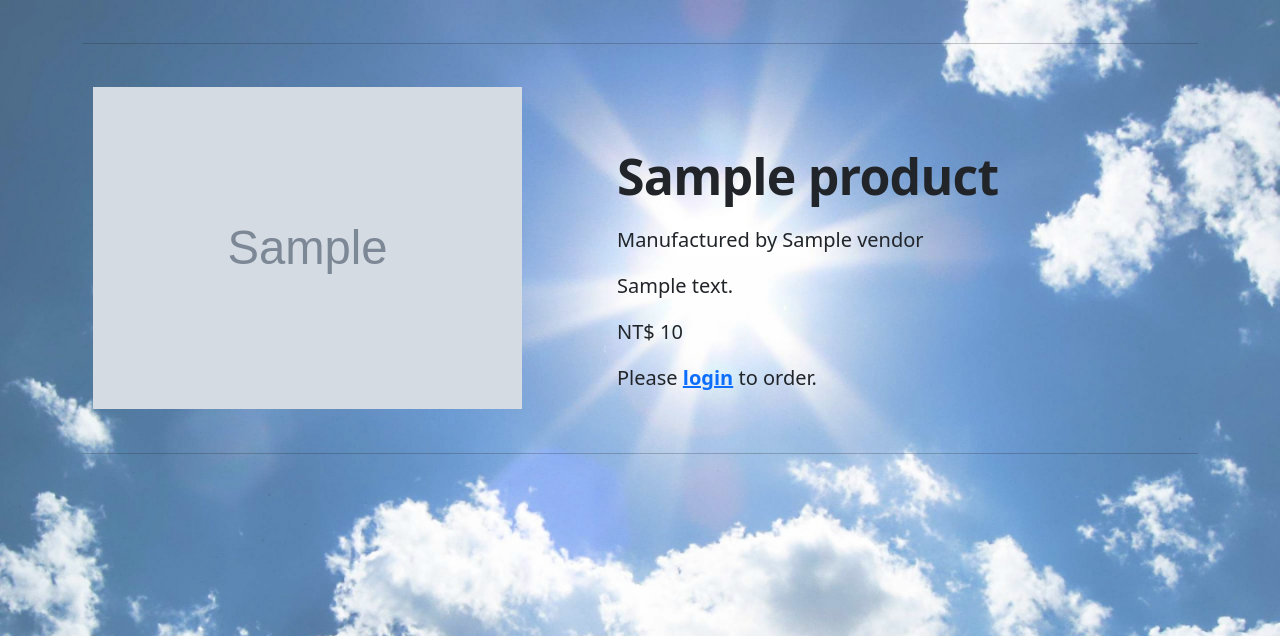
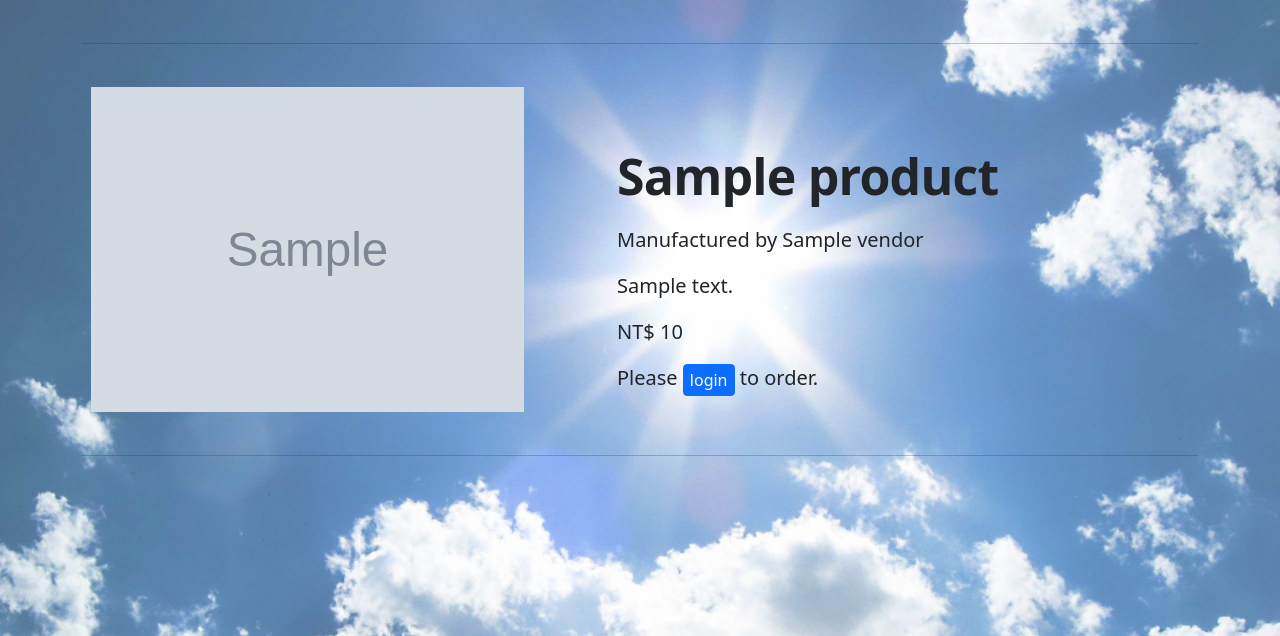
Before and after one commit to Yang-Wei-Ting/williams_website, a Django app: page /shop/products/1/ in a window 1280 px wide. Shown: the part 56-692 px from the top of the page. Run offline with Django 3.2, Linux system fonts and the light colour scheme; tables that the repository leaves empty hold one stand-in row (values such as "Sample post"); grey boxes marked "Sample" are stand-in pictures; parts of the project's set-up code (start-up, migrations or seed data) failed here and were passed over; some libraries are stand-ins or nearby versions.

Commit message:
replaced login link with login button in product page

```diff
--- a/static/css/shop/base.css
+++ b/static/css/shop/base.css
@@ -53,6 +53,10 @@
 	margin-bottom: 1rem;
 }
 
+.prod_text > p > a > button {
+  padding: .1875rem .375rem;
+}
+
 @media (min-width: 62em) {
 	.featurette-heading {
 		font-size: 50px;
--- a/templates/shop/product.html
+++ b/templates/shop/product.html
@@ -37,7 +37,9 @@
               </form>
 
             {% else %}
-              <p class="lead heavier">Please <a href="{% url 'login' %}"><strong>login</strong></a> to order.</p>
+              <p class="lead heavier">
+                Please <a href="{% url 'login' %}"><button type="button" class="btn btn-primary">login</button></a> to order.
+              </p>
             {% endif %}
 
           {% endif %}
```
